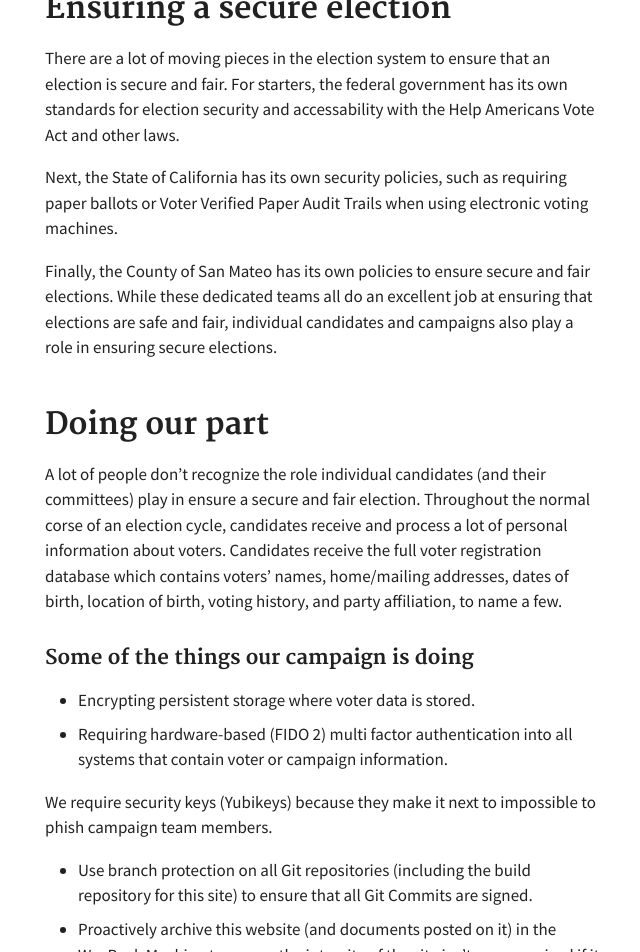
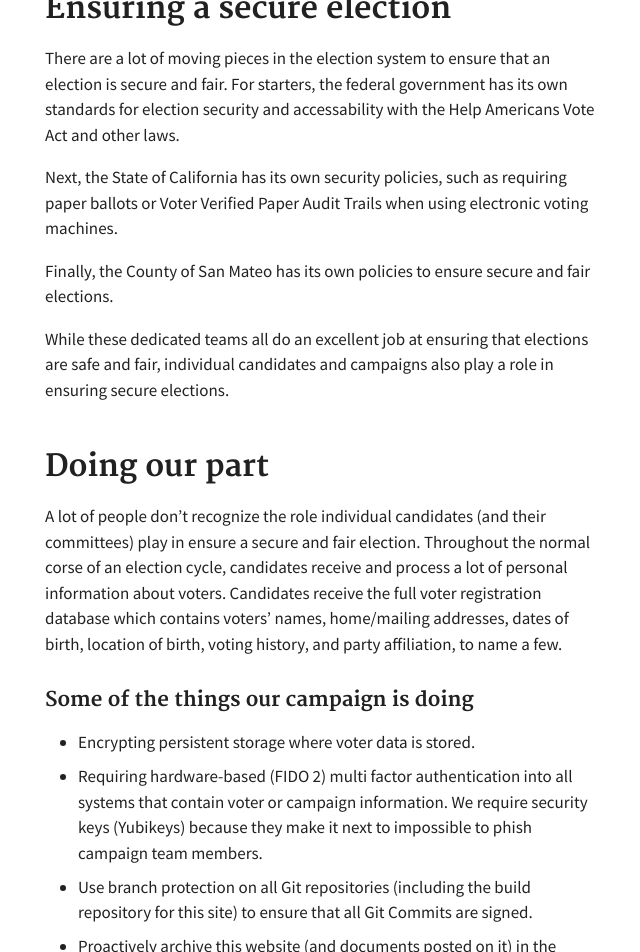
Before and after one commit to sergiozygmunt/sergio-for-city-council, a Jekyll site: the page built from demo/election-security.md, in a window 1280 px wide and 1400 px high, scrolled down 334 px. Shown: the top 952 px of the window, without its empty margins (105-745 px from the left). Built offline with Jekyll 4.4.1, drawn with Linux system fonts in a browser that asks for light colours; part of the change alters nothing that is shown; some of the changed text lies outside the part shown.

```diff
--- a/demo/election-security.md
+++ b/demo/election-security.md
@@ -12,15 +12,18 @@ There are a lot of moving pieces in the election system to ensure that an electi
 
 Next, the State of California has its own security policies, such as requiring paper ballots or Voter Verified Paper Audit Trails when using electronic voting machines.
 
-Finally, the County of San Mateo has its own policies to ensure secure and fair elections. While these dedicated teams all do an excellent job at ensuring that elections are safe and fair, individual candidates and campaigns also play a role in ensuring secure elections.
+Finally, the County of San Mateo has its own policies to ensure secure and fair elections.
+
+While these dedicated teams all do an excellent job at ensuring that elections are safe and fair, individual candidates and campaigns also play a role in ensuring secure elections.
 
 ## Doing our part
 A lot of people don't recognize the role individual candidates (and their committees) play in ensure a secure and fair election. Throughout the normal corse of an election cycle, candidates receive and process a lot of personal information about voters. Candidates receive the full voter registration database which contains voters' names, home/mailing addresses, dates of birth, location of birth, voting history, and party affiliation, to name a few.
 
 ### Some of the things our campaign is doing
 + Encrypting persistent storage where voter data is stored.
-+ Requiring hardware-based (FIDO 2) multi factor authentication into all systems that contain voter or campaign information.
-
-We require security keys (Yubikeys) because they make it next to impossible to phish campaign team members.
++ Requiring hardware-based (FIDO 2) multi factor authentication into all systems that contain voter or campaign information. We require security keys (Yubikeys) because they make it next to impossible to phish campaign team members.
 + Use branch protection on all Git repositories (including the build repository for this site) to ensure that all Git Commits are signed.
 + Proactively archive this website (and documents posted on it) in the WayBack Machine to ensure the integrity of the site isn't compromised if it goes offline in the future.
+
+### What information do we store?
+We publish a [list of what data we store and where we process it](/voter-data).
```
